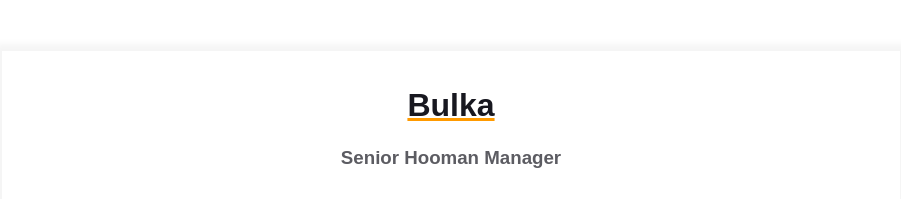
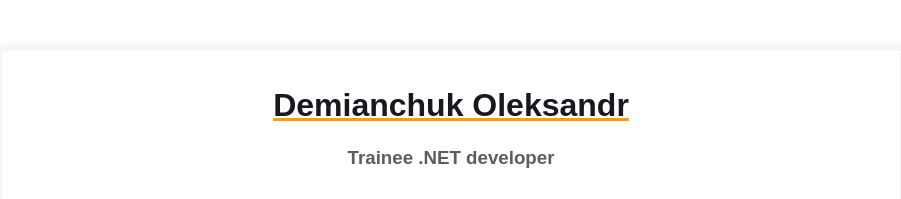
Before and after one commit to demianchuk-o/homepage, a plain HTML site: page index.html in a window 1280 px wide. Shown: the top 199 px of the page, without its empty margins (189-1090 px from the left). Drawn offline with Linux system fonts and the light colour scheme.

Commit message:
Changed header content

```diff
--- a/index.html
+++ b/index.html
@@ -13,8 +13,8 @@
         <div class="resume">
             <div class="container">
                 <div class="resume__block">
-                    <h1 class="contact-info__header">Bulka</h1>
-                    <h3 class="contact-info__sub-header">Senior Hooman Manager</h3>
+                    <h1 class="contact-info__header">Demianchuk Oleksandr</h1>
+                    <h3 class="contact-info__sub-header">Trainee .NET developer</h3>
 
                     <div class="contact_info_container fh">
                         <div class="contact-info__block">
```
